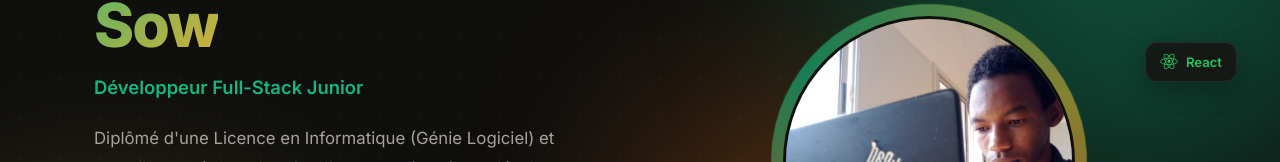
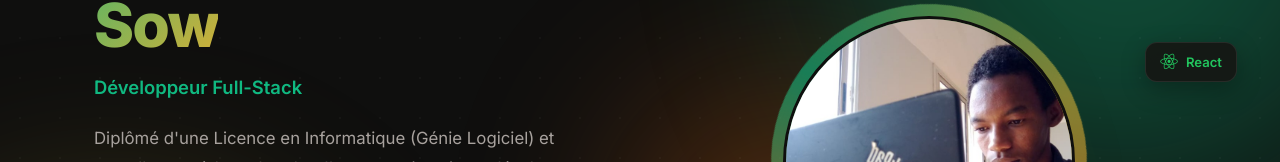
Before and after one commit to sow-aliou/My-Portfolio, a React (Vite) app: page / in a window 1280 px wide. Shown: the part 222-384 px from the top of the page. Built offline with nearby package versions, Linux system fonts and the light colour scheme.

Commit message:
style: supprime le mot Junior du titre

```diff
--- a/index.html
+++ b/index.html
@@ -3,7 +3,7 @@
   <head>
     <meta charset="UTF-8" />
     <meta name="viewport" content="width=device-width, initial-scale=1.0" />
-    <meta name="description" content="Portfolio d'Aliou Sow — Développeur Full-Stack Junior, L3 Génie Logiciel à l'UIDT de Thiès." />
+    <meta name="description" content="Portfolio d'Aliou Sow — Développeur Full-Stack, Génie Logiciel à l'UIDT de Thiès." />
     <title>Aliou Sow | Développeur Full-Stack</title>
     <link rel="stylesheet" href="https://cdnjs.cloudflare.com/ajax/libs/font-awesome/6.5.1/css/all.min.css" />
     <link href="https://fonts.googleapis.com/css2?family=Inter:wght@400;500;600;700;800&display=swap" rel="stylesheet" />
--- a/src/data/profile.js
+++ b/src/data/profile.js
@@ -1,6 +1,6 @@
 export const profile = {
   name: "Aliou Sow",
-  title: "Développeur Full-Stack Junior",
+  title: "Développeur Full-Stack",
   summary:
     "Diplômé d'une Licence en Informatique (Génie Logiciel) et actuellement à la recherche d'un stage, je suis un développeur passionné par le développement de solutions logicielles innovantes et l'Intelligence Artificielle. Rigoureux et orienté résultats, je m'efforce de concevoir des architectures performantes répondant à des problématiques complexes.",
   location: "Thiès, Sénégal",
```
